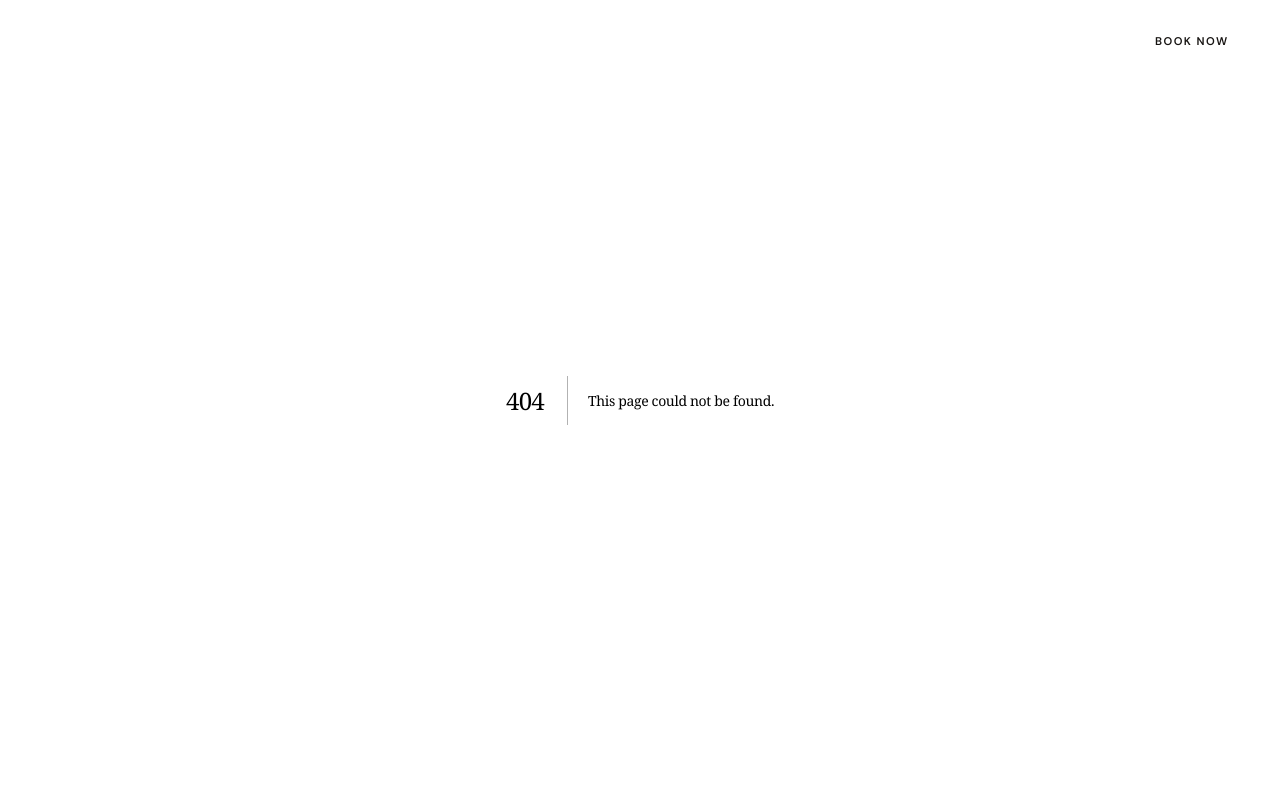
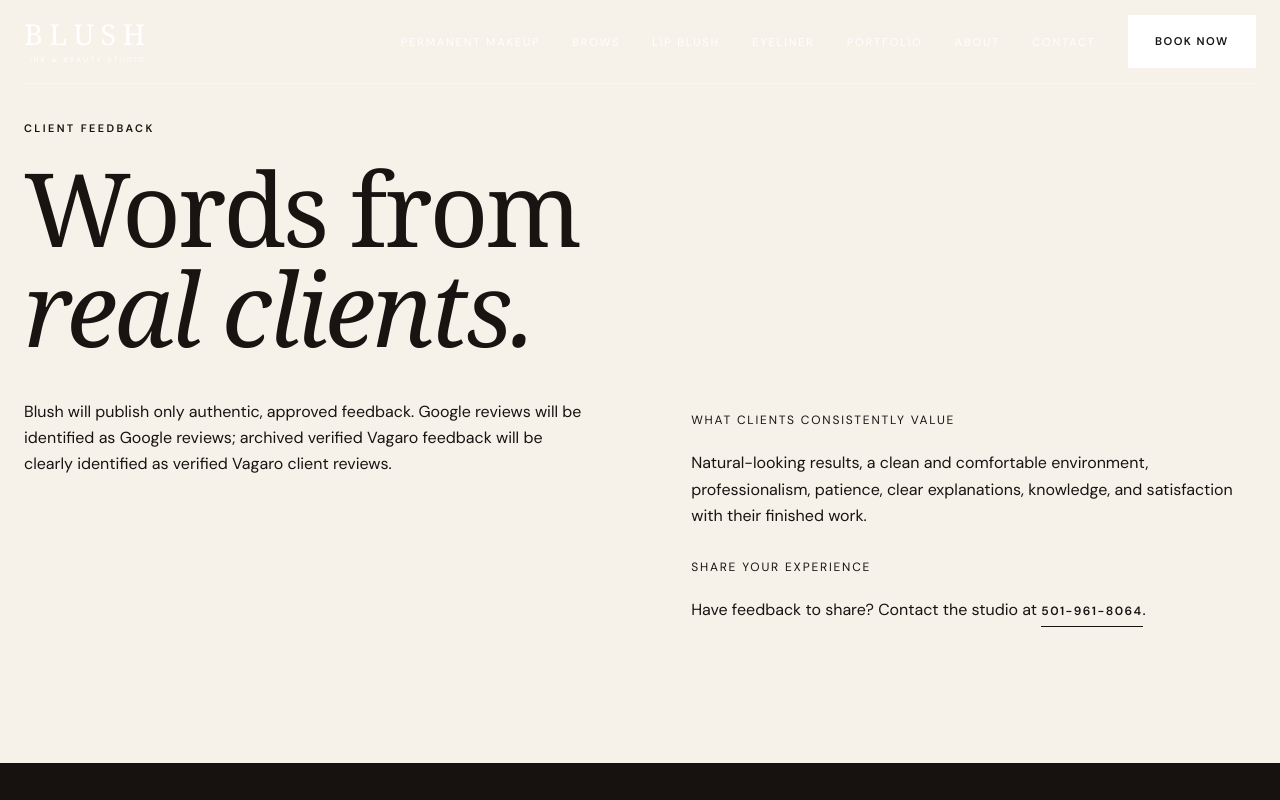
Before and after one commit to RevivDentalSolutions/Blush-Website, a Next.js app: page /reviews in a window 1280 px wide. Before the commit this address had no page. Shown: the top 800 px of the page. Built offline with nearby package versions, Linux system fonts and the light colour scheme; a web font is replaced by a local one.

Commit message:
Optimize Blush local SEO and permanent makeup pages

```diff
--- /dev/null
+++ b/app/reviews/page.tsx
@@ -0,0 +1,3 @@
+import type {Metadata} from "next";import {site} from "@/data/site";
+export const metadata:Metadata={title:"Client Reviews | Blush Ink & Beauty Studio",description:"Read verified client feedback for Blush Ink & Beauty Studio, a permanent makeup studio in North Little Rock serving Central Arkansas.",alternates:{canonical:"/reviews"}};
+export default function Page(){return <section className="section container"><p className="eyebrow">Client feedback</p><h1>Words from<br/><em>real clients.</em></h1><div className="detail-intro"><div><p>Blush will publish only authentic, approved feedback. Google reviews will be identified as Google reviews; archived verified Vagaro feedback will be clearly identified as verified Vagaro client reviews.</p></div><div><h3>What clients consistently value</h3><p>Natural-looking results, a clean and comfortable environment, professionalism, patience, clear explanations, knowledge, and satisfaction with their finished work.</p><h3>Share your experience</h3><p>Have feedback to share? Contact the studio at <a className="text-link" href={site.phoneHref}>{site.phone}</a>.</p></div></div></section>}
```
